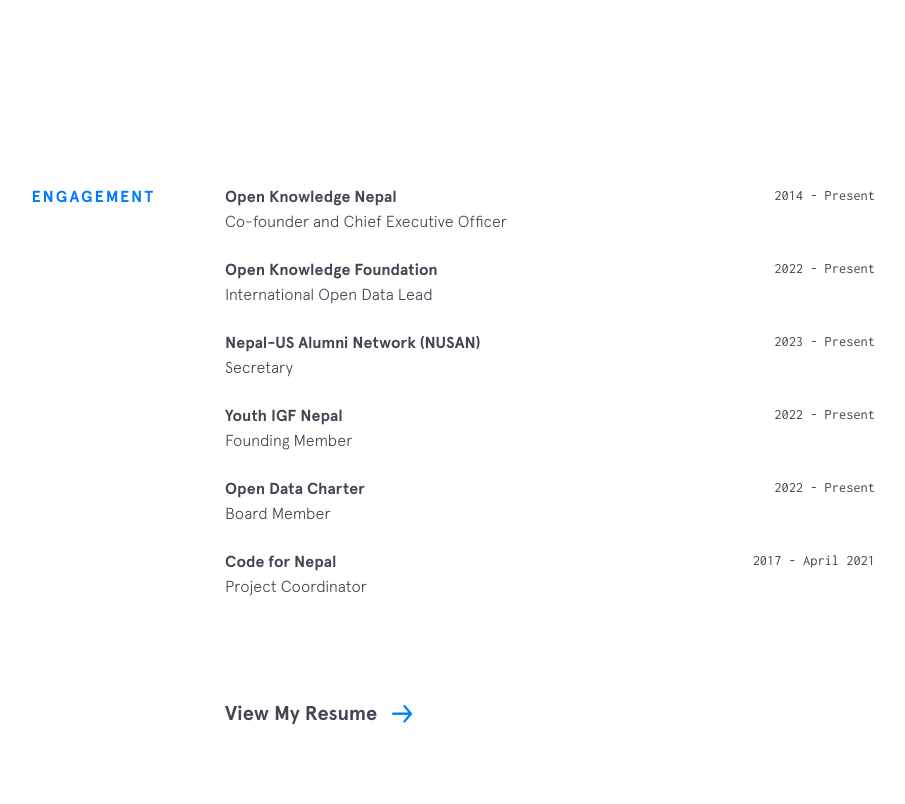
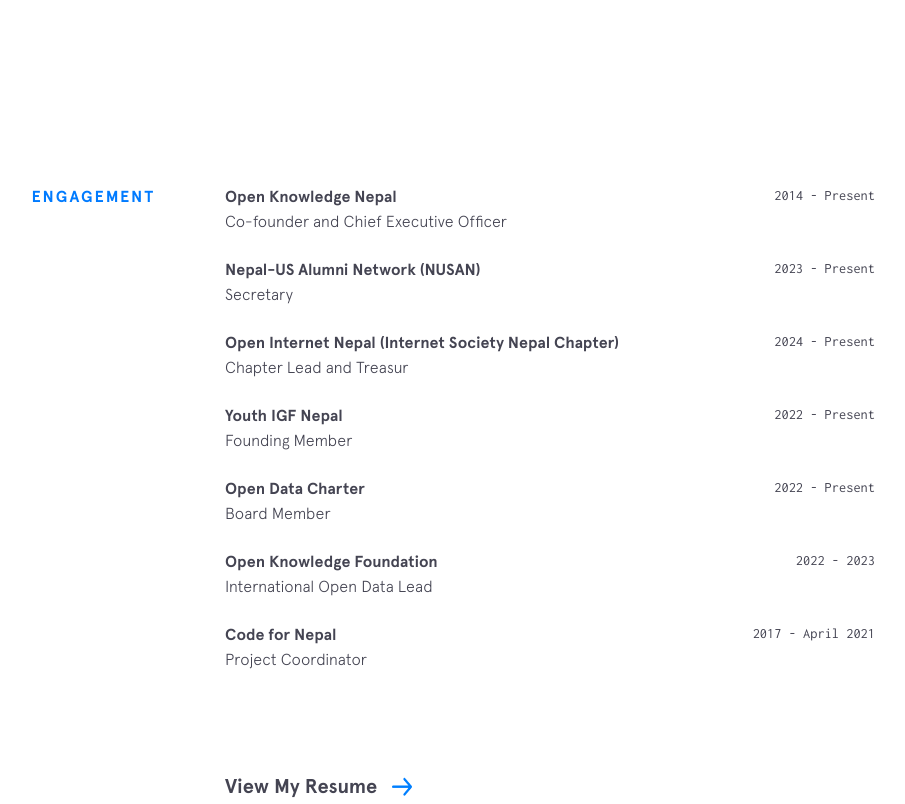
Before and after one commit to nikeshbalami/nikeshbalami.github.io, a Jekyll site: the page built from index.html, in a window 1280 px wide and 900 px high, scrolled down 1628 px, cut to the strip 0-804 px from the top of the window. Shown: the whole strip, without its empty margins (225-1130 px from the left). Built offline with Jekyll 4.4.1, drawn with Linux system fonts in a browser that asks for light colours; nearby versions of some CDN libraries.

Commit message:
experince update

```diff
--- a/_data/experience.yml
+++ b/_data/experience.yml
@@ -3,15 +3,15 @@
   time: 2014 - Present
   position: Co-founder and Chief Executive Officer
 
-- company: Open Knowledge Foundation
-  url: https://okfn.org/
-  time: 2022 - Present
-  position: International Open Data Lead
-
 - company: Nepal-US Alumni Network (NUSAN)
   url: https://nusan.org/
   time: 2023 - Present
   position: Secretary
+
+- company: Open Internet Nepal (Internet Society Nepal Chapter)
+  url: https://openinternet.org.np/
+  time: 2024 - Present
+  position: Chapter Lead and Treasur
 
 - company: Youth IGF Nepal
   url: https://yigf.org.np/
@@ -23,6 +23,11 @@
   time: 2022 - Present
   position: Board Member
 
+- company: Open Knowledge Foundation
+  url: https://okfn.org/
+  time: 2022 - 2023
+  position: International Open Data Lead
+
 - company: Code for Nepal
   url: http://codefornepal.org/
   time: 2017 - April 2021
```
Also changed, not shown: 1 other file.
